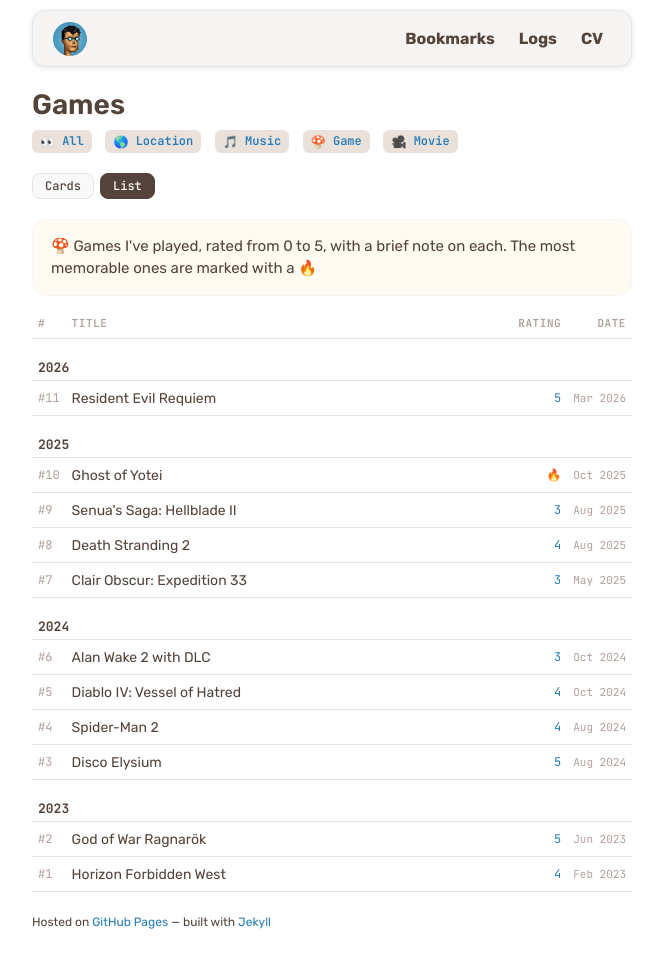
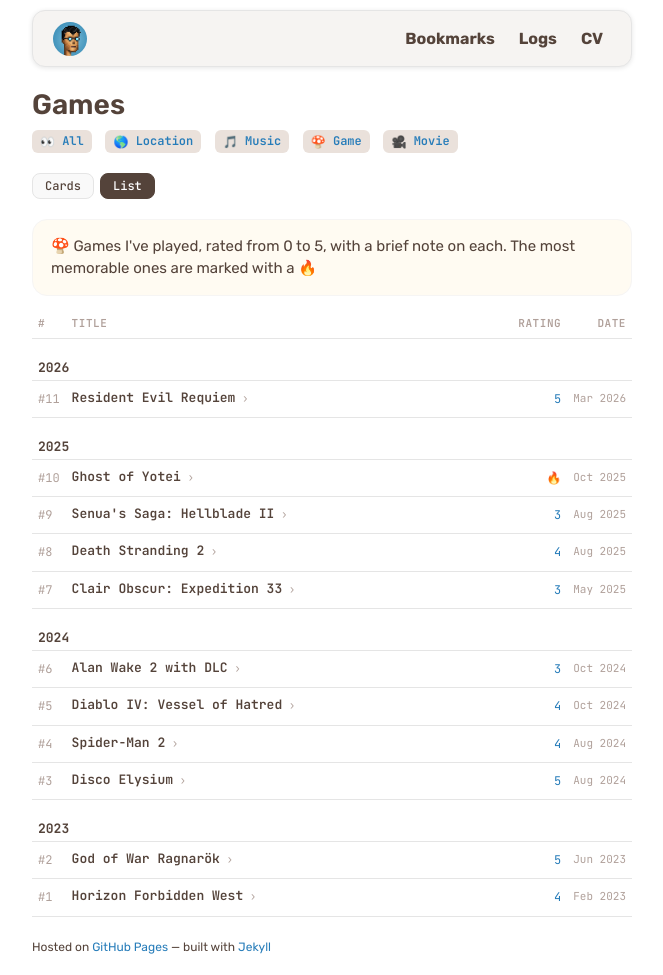
Before and after one commit to alobanov/alobanov.github.io, a Jekyll site: the page built from logs/game.html, in a window 1280 px wide. Shown: the whole page, without its empty margins (308-971 px from the left). Built offline with Jekyll 4.4.1, drawn with Linux system fonts in a browser that asks for light colours; emoji names are drawn with the system emoji font; before the commit the page ends 950 px from its top, so only the background shows below that.

Commit message:
feat(logs): add expandable game list rows with inline summaries
- Update the game log list template to render each row as a clickable, expandable entry
  - Replace plain title cell with a content container including title link and markdownified summary
- Add CSS for expandable rows in the game list view
  - Hide blockquote content by default and reveal it when the row has an `expanded` class
  - Adjust row cursor/spacing and add visual indicators for expanded vs collapsed state
- Improve the specific log entry content formatting
  - Inline the “try more classic turn-based RPGs” recommendation into the blockquote and remove the extra spacer/divider

```diff
--- a/assets/css/style.css
+++ b/assets/css/style.css
@@ -776,6 +776,67 @@
     line-height: 1.4;
 }
 
+.bm-content blockquote {
+    border: none;
+    background: none;
+    padding: 0;
+    margin: 0;
+    font-family: var(--primary-font);
+    font-size: 11px;
+    color: #888;
+    line-height: 1.4;
+}
+
+.bm-content blockquote p {
+    margin: 0;
+}
+
+
+/* =============================================================================
+   GAME LIST — EXPANDABLE ROWS
+   ============================================================================= */
+
+.game-list-table .bm-content-body h3 {
+    display: none;
+}
+
+.game-list-table .bm-content blockquote {
+    display: none;
+    margin-top: 4px;
+}
+
+.game-list-table tr.bm-row {
+    cursor: pointer;
+}
+
+.game-list-table tr.bm-row td {
+    vertical-align: top;
+    padding-top: 10px;
+}
+
+.game-list-table tr.bm-row.expanded .bm-content blockquote {
+    display: block;
+    margin-top: 10px;
+    padding: 4px 0 4px 12px;
+    border-left: 2px solid #e0d3c9;
+    border-radius: 0;
+    font-size: 12px;
+    line-height: 1.6;
+    color: #777;
+}
+
+.game-list-table .bm-content > h3::after {
+    content: " ›";
+    font-family: var(--code-font);
+    font-size: 11px;
+    color: var(--muted-color);
+    font-weight: 400;
+}
+
+.game-list-table tr.bm-row.expanded .bm-content > h3::after {
+    content: " ↓";
+}
+
 .bm-tags {
     padding-left: 8px;
     padding-top: 12px;
--- a/logs/game.html
+++ b/logs/game.html
@@ -31,7 +31,7 @@
 </div>
 
 <div id="view-list">
-  <table class="movie-list-table">
+  <table class="movie-list-table game-list-table">
     <thead>
       <tr>
         <th class="ml-num">#</th>
@@ -51,9 +51,12 @@
       </tr>
       {% endif %}
       {% assign reversed_index = forloop.length | minus: forloop.index | plus: 1 %}
-      <tr>
+      <tr class="bm-row">
         <td class="ml-num">#{{ reversed_index }}</td>
-        <td class="ml-title"><a href="{{ item.url }}">{{ item.title }}</a></td>
+        <td class="bm-content">
+          <h3><a href="{{ item.url }}">{{ item.title }}</a></h3>
+          <div class="bm-content-body">{{ item.content | markdownify }}</div>
+        </td>
         <td class="ml-rating">{{ item.rating }}</td>
         <td class="ml-date">{{ item.date | date: "%b %Y" }}</td>
       </tr>
```
Also changed, not shown: other parts of logs/game.html (+8 -0 lines), _logs/2025-05-15-obscure-log.md (+1 -5 lines).
